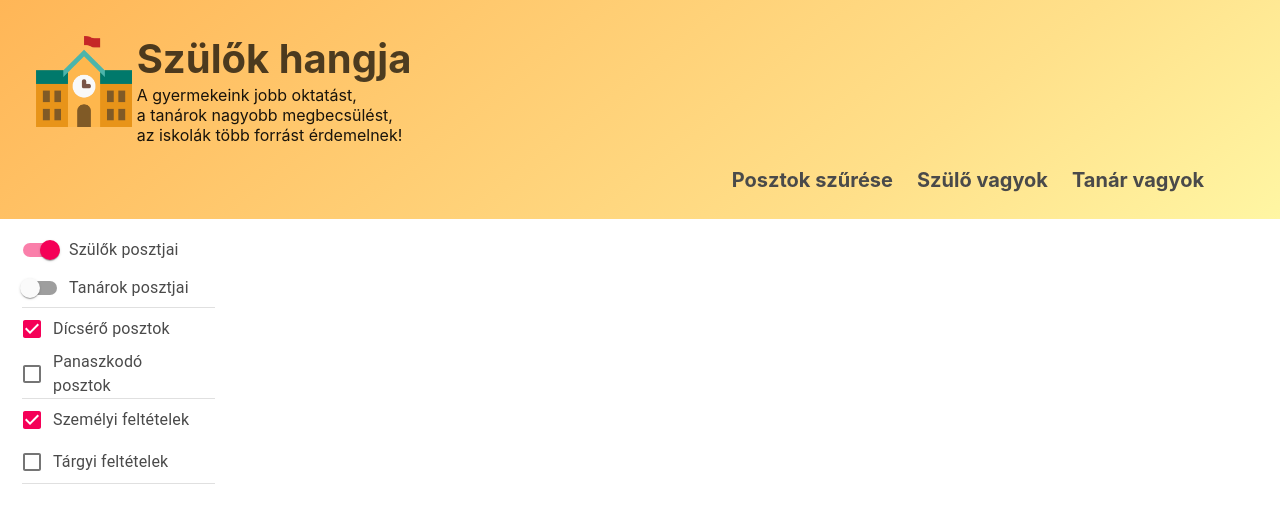
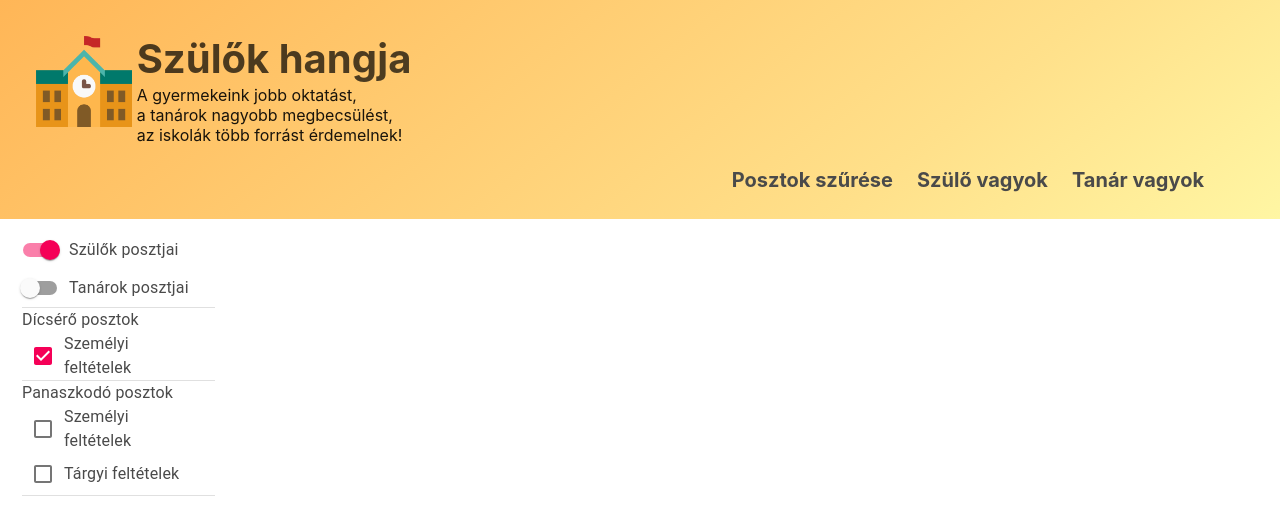
Before and after one commit to KlaraHajdu/szulokhangjaFE, a React (Create React App) app: page /filter in a window 1280 px wide. Shown: the top 522 px of the page. Built offline with nearby package versions, Linux system fonts and the light colour scheme.

Commit message:
Rework checkboxes for greater clarity

```diff
--- a/src/components/ParentFilterChecks.tsx
+++ b/src/components/ParentFilterChecks.tsx
@@ -2,94 +2,70 @@ import React from "react";
 import FormControlLabel from "@material-ui/core/FormControlLabel";
 import Checkbox from "@material-ui/core/Checkbox";
 import Divider from "@material-ui/core/Divider";
+import Typography from "@material-ui/core/Typography";
 
 interface Props {}
 
 const ParentFilterChecks: React.FC<Props> = () => {
+    const [personalNegative, setPersonalNegative] = React.useState(false);
 
-    const [positive, setPositive] = React.useState(true);
+    const [materialNegative, setMaterialNegative] = React.useState(false);
 
-    const [negative, setNegative] = React.useState(false);
+    const [personalPositive, setPersonalPositive] = React.useState(true);
 
-    const [material, setMaterial] = React.useState(false);
-
-    const [personal, setPersonal] = React.useState(true);
-
-    //Ez a szintaxis valamiért nem triggelerődik itt ha két nyíllal adom át az eventet. Ugyanez fent nem gond.
-    // const handleChangeIsPositiveSelected = () => (event: React.ChangeEvent<HTMLInputElement>) => {
-    //     console.log("Positive state" + positive);
-    //     console.log("Event target" + event.target.checked);
-    //     setPositive(event.target.checked);
-    // };
-
-    const handleChangeIsPositiveSelected = () => {
-        console.log("positive triggered");
-        setPositive(!positive);
+    const handleChangeIsPersonalNegativeSelected = () => {
+        setPersonalNegative(!personalNegative);
     };
 
-    const handleChangeIsNegativeSelected = (event: React.ChangeEvent<HTMLInputElement>) => {
-        setNegative(!negative);
+    const handleChangeIsMaterialNegativeSelected = () => {
+        setMaterialNegative(!materialNegative);
     };
 
-    const handleChangeIsMaterialSelected = () => {
-        console.log("Material handler called");
-        setMaterial(!material);
-    };
-
-    const handleChangeIsPersonalSelected = () => {
-        console.log("Personal handler called");
-        setPersonal(!personal);
+    const handleChangeIsPersonalPositiveSelected = () => {
+        setPersonalPositive(!personalPositive);
     };
 
     return (
         <React.Fragment>
+            <Typography>Dícsérő posztok</Typography>
 
             <FormControlLabel
+                style={{ marginLeft: "0" }}
                 control={
                     <Checkbox
-                checked={positive}
-                onChange={handleChangeIsPositiveSelected}
-                value="IsPositive"
-                id="PositiveCheckBox"
+                        checked={personalPositive}
+                        onChange={handleChangeIsPersonalPositiveSelected}
+                        value="IsPersonalPositive"
                     />
                 }
-            label="Dícsérő posztok"
+                label="Személyi feltételek"
             />
+            <Divider variant="fullWidth" />
+            <Typography>Panaszkodó posztok</Typography>
             <FormControlLabel
+                style={{ marginLeft: "0" }}
                 control={
                     <Checkbox
-            checked={negative}
-            onChange={handleChangeIsNegativeSelected}
-                id="NegativeCheckBox"
-                value="IsNegative"
-                />
-            }
-            label="Panaszkodó posztok"
-            />
-            <Divider variant="fullWidth" />
-    <FormControlLabel
-        control={
-            <Checkbox
-            checked={personal}
-            onChange={handleChangeIsPersonalSelected}
-            value="IsPersonal"
+                        checked={personalNegative}
+                        onChange={handleChangeIsPersonalNegativeSelected}
+                        value="IsPersonalNegative"
                     />
                 }
                 label="Személyi feltételek"
             />
             <FormControlLabel
+                style={{ marginLeft: "0" }}
                 control={
                     <Checkbox
-            checked={material}
-            onChange={handleChangeIsMaterialSelected}
-            value="IsMaterial"
+                        checked={materialNegative}
+                        onChange={handleChangeIsMaterialNegativeSelected}
+                        value="IsMaterialNegative"
                     />
                 }
                 label="Tárgyi feltételek"
             />
-
         </React.Fragment>
-    )
+    );
 };
 
 export default ParentFilterChecks;
--- a/src/components/TeacherFilterChecks.tsx
+++ b/src/components/TeacherFilterChecks.tsx
@@ -10,7 +10,6 @@ const TeacherFilterChecks: React.FC<Props> = () => {
     const [salary, setSalary] = React.useState(false);
 
     const handleChangeIsRecommendationSelected = () => {
-        console.log("positive triggered");
         setRecommendation(!recommendation);
     };
 
```
Also changed, not shown: src/components/FilterPosts.tsx (indentation only). Lines whose indentation alone changed are shown as unchanged.
